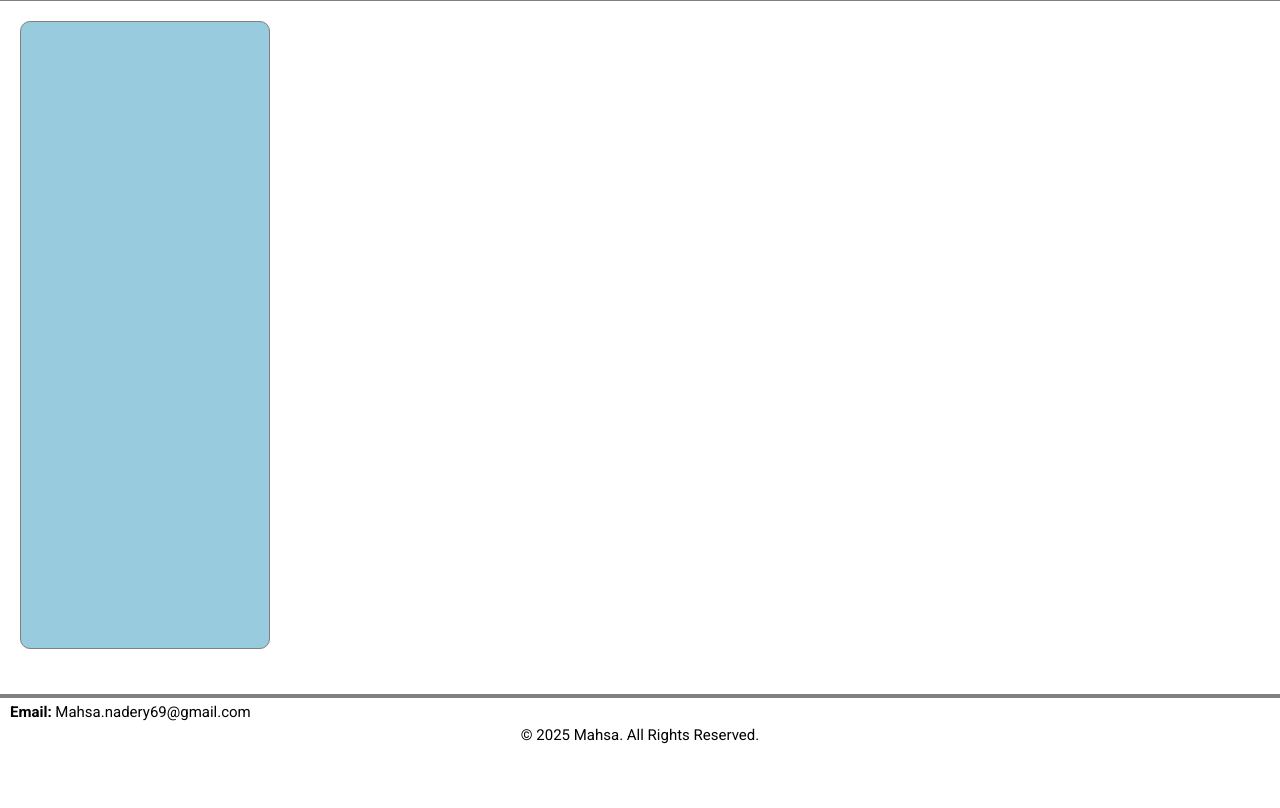
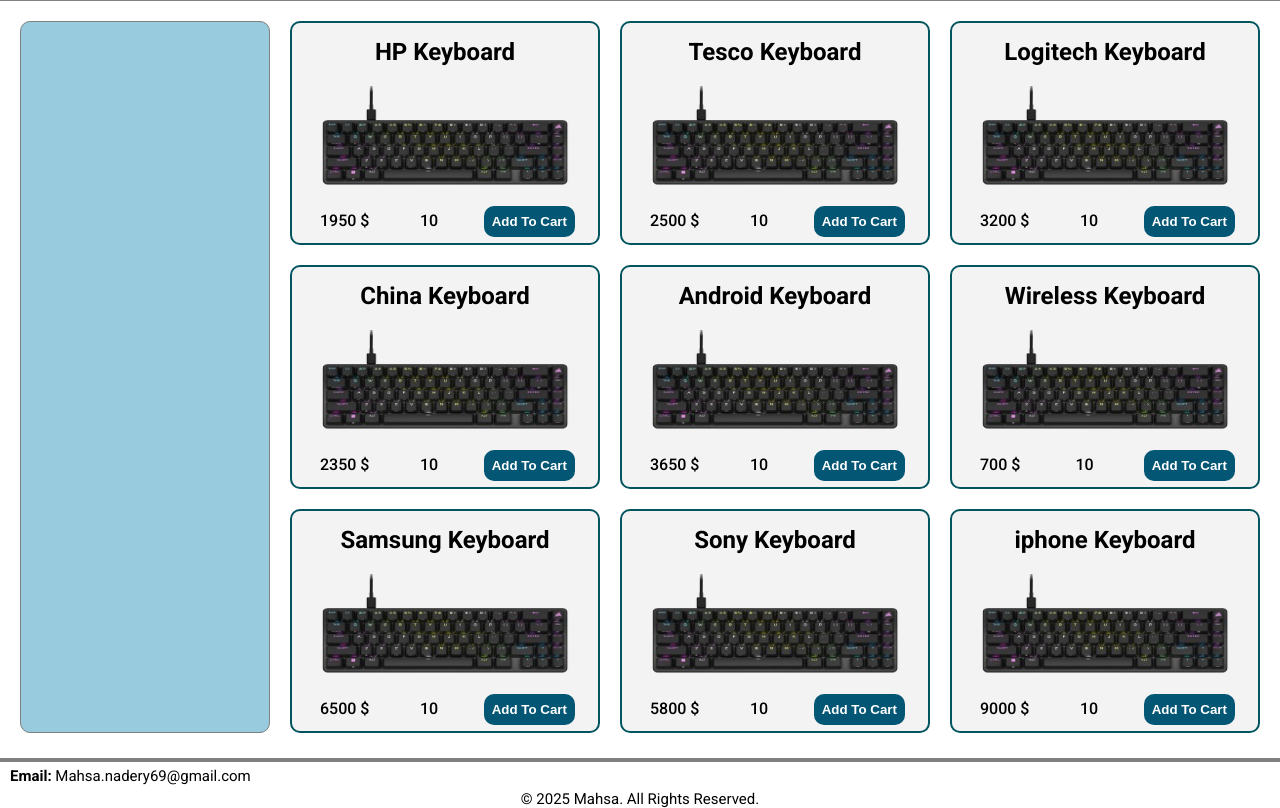
Before and after one commit to mahsa-codes/shop-website, a plain HTML site: page index.html in a window 1280 px wide. Shown: the part 51-859 px from the top of the page. Before the commit the page ends 800 px from the top, so only its background shows below. Drawn offline with Linux system fonts and the light colour scheme.

Commit message:
read the JSON file with fetch and make a cards for products

```diff
--- a/products.json
+++ b/products.json
@@ -4,63 +4,63 @@
         "title" : "HP Keyboard",
         "price" : 1950,
         "number" : 10,
-        "image" : "images/keyboard.jpg"
+        "image" : "images/keyboard.png"
     },
     {
         "id":2,
         "title" : "Tesco Keyboard",
         "price" : 2500,
         "number" : 10,
-        "image" : "images/keyboard.jpg"
+        "image" : "images/keyboard.png"
     },
     {
         "id":3,
         "title" : "Logitech Keyboard",
         "price" : 3200,
         "number" : 10,
-        "image" : "images/keyboard.jpg"
+        "image" : "images/keyboard.png"
     },
     {
         "id":4,
-        "title" : "HP Mouse",
+        "title" : "China Keyboard",
         "price" : 2350,
         "number" : 10,
-        "image" : "images/mous.jpg"
+        "image" : "images/keyboard.png"
     },
     {
         "id":5,
-        "title" : "Tesco Mouse",
+        "title" : "Android Keyboard",
         "price" : 3650,
         "number" : 10,
-        "image" : "images/mous.jpg"
+        "image" : "images/keyboard.png"
     },
     {
         "id":6,
-        "title" : "Logitech Mouse",
+        "title" : "Wireless Keyboard",
         "price" : 700,
         "number" : 10,
-        "image" : "images/mous.jpg"
+        "image" : "images/keyboard.png"
     },
     {
         "id":7,
-        "title" : "Samsung Mobile",
+        "title" : "Samsung Keyboard",
         "price" : 6500,
         "number" : 10,
-        "image" : "images/mobile.jpg"
+        "image" : "images/keyboard.png"
     },
     {
         "id":8,
-        "title" : "Sony Mobile",
+        "title" : "Sony Keyboard",
         "price" : 5800,
         "number" : 10,
-        "image" : "images/mobile.jpg"
+        "image" : "images/keyboard.png"
     },
     {
         "id":9,
-        "title" : "iphone Mobile",
+        "title" : "iphone Keyboard",
         "price" : 9000,
         "number" : 10,
-        "image" : "images/mobile.jpg"
+        "image" : "images/keyboard.png"
     }
 
 ]
--- a/script.js
+++ b/script.js
@@ -102,3 +102,27 @@
 
     });
 }
+
+const productsContainer = document.querySelector(".products");
+if(productsContainer)  {
+    fetch('products.json')
+        .then(response => response.json())
+        .then(data => {
+            data.forEach(product => {
+                const newCard = document.createElement('div');
+                newCard.className = 'product-card';
+                newCard.innerHTML = `
+                    <h2 id="product-title">${product.title}</h2>
+                            <img src="${product.image}" alt="keyboard"/>
+                            <div class="product-buy">
+                                <p id="product-price">${product.price} $</p>
+                                <p id="product-number">${product.number}</p>
+                                <button id="buy" type="submit">Add To Cart</button>
+                            </div>`;
+                productsContainer.appendChild(newCard);
+            });
+        })
+        .catch(error => {
+            console.error('Error fetching or parsing JSON:', error);
+         });
+}
--- a/style-main.css
+++ b/style-main.css
@@ -32,14 +32,11 @@
 }
 
 .footer {
-
-    position: absolute;
     bottom: 0;
     left: 0;
     display: flex;
     flex-direction: column;
     margin: 5px 0;
-    height: 50px;
     width: 100%;
  }
  .shop-container {
@@ -195,8 +192,56 @@
 }
 .products {
     display: grid;
-    grid-template-rows: repeat(3, 1fr);
+    grid-template-columns: repeat(3, 1fr);
     gap: 20px;
+}
+.products .product-card {
+    display: grid;
+    justify-content: center;
+    border: 2px solid rgb(2, 84, 94);
+    border-radius: 10px;
+    padding: 5px 10px;
+    max-width: 300px;
+    max-height: 200px;
+    padding: 10px;
+    background-color: rgb(242, 243, 242);
+}
+
+.product-card h2 {
+    margin: 0;
+    padding: 5px 0;
+    text-align: center;
+}
+
+.product-card img {
+    width: 250px;
+    height: 100px;
+    padding: 5px 10px;
+    margin: 10px 0;
+}
+.product-buy {
+    display: flex;
+    justify-content: space-between;
+
+}
+.product-buy p {
+    display: flex;
+    font-weight: 400;
+    margin: 5px;
+    padding: 5px;
+    font-weight: 500;
+}
+.product-buy button {
+    display: flex;
+    margin: 5px;
+    padding: 8px;
+    border-radius: 10px;
+    background-color: rgb(3, 86, 116);
+    font-weight: 600;
+    color: white;
+    text-align: center;
+    border: none;
+    cursor: pointer;
 }
 
 
```
Also changed, not shown: about.html (+2 -2 lines), contact.html (+2 -2 lines), index.html (+0 -5 lines), images/keyboard.jpg, images/keyboard.png (added), images/mobile.jpg, images/mobile.png (added), images/mous.jpg, images/mous.png (added).
